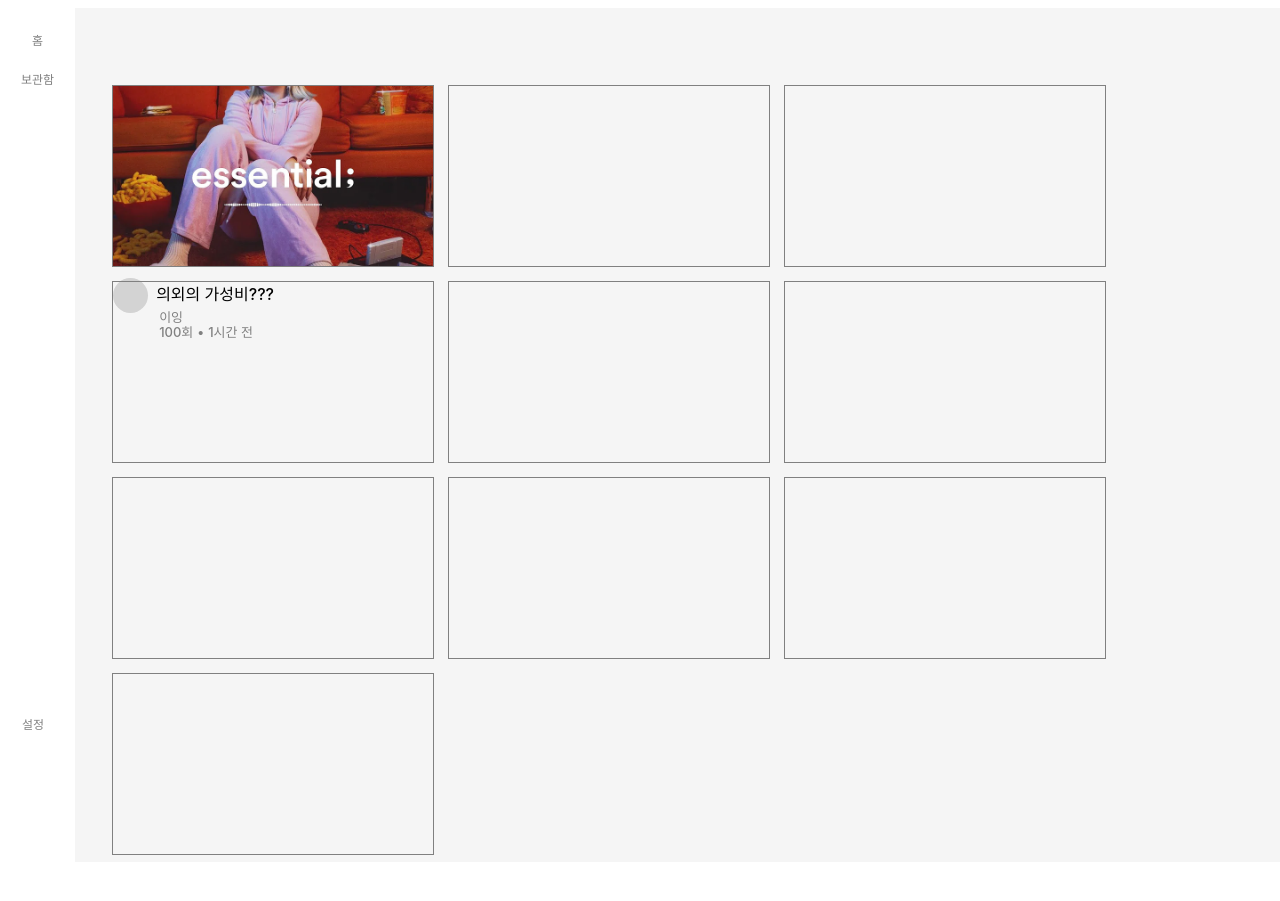
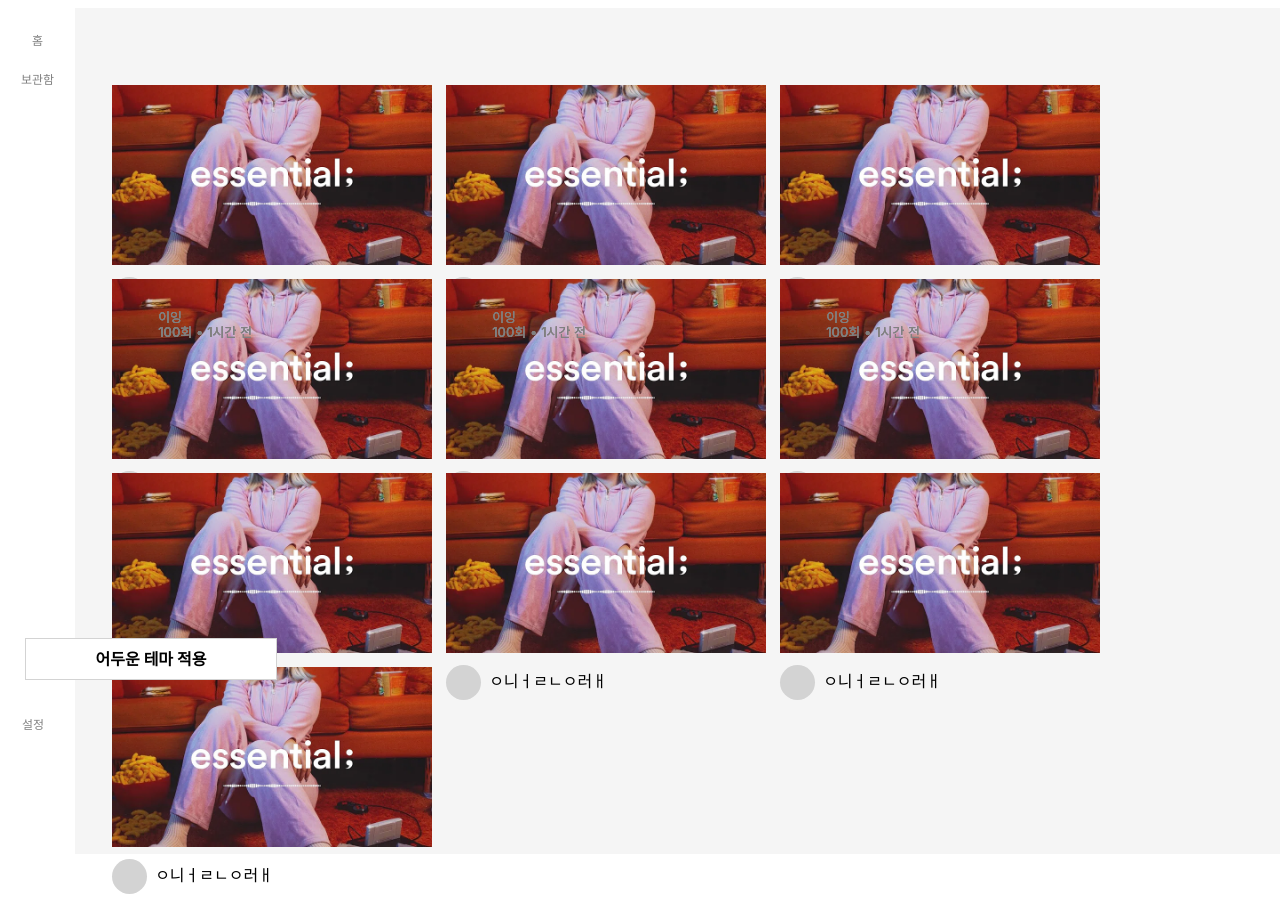
Before and after one commit to ehdguss/NewTube, a plain HTML site: page index.html in a window 1280 px wide. Both pictures are taken after a click on the button "설정". Shown: the part 47-948 px from the top of the page. Before the commit the page ends 909 px from the top, so only its background shows below. Drawn offline with Linux system fonts and the light colour scheme; some icons are missing.

Commit message:
layout + night mode

```diff
--- a/Contents.css
+++ b/Contents.css
@@ -42,6 +42,36 @@
     padding: 22px;
 }
 
+.optionMenu {
+    position: absolute;
+    z-index: 1;
+    bottom: 73px;
+    left: 25px;
+    border: lightgray 1px solid;
+    width: 250px;
+    height: 40px;
+    background-color: white;
+    display: none;
+}
+
+.mode {
+    text-align: center;
+    font-weight: 600;
+    cursor: pointer;
+    width:250px;
+    height: 40px;
+    border-bottom: lightgray 1px solid;
+    transition-duration: 0.5s;
+}
+
+.mode:hover {
+    background-color: whitesmoke;
+}
+
+.mode:active {
+    background-color: lightgray;
+}
+
 /**/
 
 .main-contents {
@@ -52,6 +82,7 @@
 .videos {
     display: flex;
     flex-wrap: wrap;
+    align-items: stretch;
     width: 95%;
     height: 90%;
     padding: 60px 30px 0 30px;
@@ -60,10 +91,11 @@
 }
 
 .video {
-    border: gray 1px solid;
     width: 320px;
     height: 180px;
     margin: 7px;
+    font-size: 16px;
+    font-weight: 500;
 }
 
 .video img {
@@ -78,12 +110,6 @@
 
 .videoTitle {
     line-height: 52px;
-}
-
-
-.video {
-    font-size: 16px;
-    font-weight: 500;
 }
 
 .uploadBtn {
@@ -101,6 +127,12 @@
     border-radius: 17.5px;
     margin: 8px 20px 0 0;
     background-color: lightgray;
+}
+
+.video a {
+    text-decoration: none;
+    color: black;
+    font-weight: 500;
 }
 
 .videoData {
@@ -137,3 +169,7 @@
         bottom: 337px;
     }
 }
+
+.showing {
+	display: block;
+}
--- /dev/null
+++ b/darkMode.js
@@ -0,0 +1,49 @@
+const optionBtn = document.getElementById("optionBtn");
+const optionMenu = document.getElementById("optionMenu");
+const SHOW = "showing";
+
+const mode = document.getElementById("mode");
+const body = document.querySelector("body");
+const main = document.getElementById("main");
+const img = document.getElementById("logo");
+
+let MenuOnOff = 0;
+let ModeOnOff = 0;
+
+function handleDarkMode() {
+    if(ModeOnOff == 0) {
+        body.style.backgroundColor = "#1C1C1C";
+        main.style.backgroundColor = "black";
+        body.style.color = "white";
+        main.style.color = "white";
+        logo.src = "image/logoBlack.png";
+
+        ModeOnOff = 1;
+    } else {
+        body.style.backgroundColor = "white";
+        main.style.backgroundColor = "whitesmoke";
+        body.style.color = "black";
+        main.style.color = "black";
+        logo.src = "image/logo.png";
+
+        ModeOnOff = 0;
+    }
+}
+
+function handleMenuShow() {
+    if(MenuOnOff == 0) {
+        optionMenu.classList.add(SHOW);
+        MenuOnOff = 1;
+    } else {
+        optionMenu.classList.remove(SHOW);
+        MenuOnOff = 0;
+    }
+
+}
+
+function inint() {
+    optionBtn.addEventListener("click", handleMenuShow);
+    mode.addEventListener("click", handleDarkMode);
+
+}
+inint();
--- a/header.css
+++ b/header.css
@@ -65,3 +65,12 @@ body {
         width: 200px;
     }
 }
+
+@media(max-width: 634px) {
+    .search input {
+        width: 120px;
+    }
+    .search {
+        padding-left: 10px;
+    }
+}
--- a/index.html
+++ b/index.html
@@ -19,7 +19,7 @@
             </div>
 
             <div class="logo">
-                <a href="" title="YouTube 홈"><img src="image/logo.png"></a>
+                <a href="" title="YouTube 홈"><img src="image/logo.png" id="logo"></a>
             </div>
             <div class="search">
                 <input type="text" placeholder="검색" class="searchBar">
@@ -47,40 +47,153 @@
                 </button>
             </div>
             <div class="option">
-                <button class="optionBtn">
+                <button class="optionBtn" id="optionBtn">
                     <i class="xi-cog xi-2x"></i>
                     <div class="btnText">설정</div>
                 </button>
+
+                <div class="optionMenu" id="optionMenu">
+                    <button class="mode" id="mode">어두운 테마 적용</button>
+                </div>
             </div>
         </div>
 
-        <div class="main-contents">
+        <div class="main-contents" id="main">
             <div class="videos">
 
                 <div class="video">
                     <a href="">
                         <img src="thumbnail/1.webp">
+                        <div class="profile"></div>
+                        <div class="videoTitle">ㅇ니ㅓㄹㄴㅇ러ㅐ</div>
+                        <div class="videoData">
+                            <div class="channelName">이잉</div>
+                            <div class="views">100회</div>
+                            <div class="uploadTime">1시간 전</div>
+                        </div>
                     </a>
-                    <div class="profile"></div>
-                    <div class="videoTitle">의외의 가성비???</div>
-                    <div class="videoData">
-                        <div class="channelName">이잉</div>
-                        <div class="views">100회</div>
-                        <div class="uploadTime">1시간 전</div>
-                    </div>
                 </div>
 
-                <div class="video"></div>
-                <div class="video"></div>
-                <div class="video"></div>
-                <div class="video"></div>
-                <div class="video"></div>
-                <div class="video"></div>
-                <div class="video"></div>
-                <div class="video"></div>
-                <div class="video"></div>
+                <div class="video">
+                    <a href="">
+                        <img src="thumbnail/1.webp">
+                        <div class="profile"></div>
+                        <div class="videoTitle">ㅇ니ㅓㄹㄴㅇ러ㅐ</div>
+                        <div class="videoData">
+                            <div class="channelName">이잉</div>
+                            <div class="views">100회</div>
+                            <div class="uploadTime">1시간 전</div>
+                        </div>
+                    </a>
+                </div>
+
+                <div class="video">
+                    <a href="">
+                        <img src="thumbnail/1.webp">
+                        <div class="profile"></div>
+                        <div class="videoTitle">ㅇ니ㅓㄹㄴㅇ러ㅐ</div>
+                        <div class="videoData">
+                            <div class="channelName">이잉</div>
+                            <div class="views">100회</div>
+                            <div class="uploadTime">1시간 전</div>
+                        </div>
+                    </a>
+                </div>
+
+                <div class="video">
+                    <a href="">
+                        <img src="thumbnail/1.webp">
+                        <div class="profile"></div>
+                        <div class="videoTitle">ㅇ니ㅓㄹㄴㅇ러ㅐ</div>
+                        <div class="videoData">
+                            <div class="channelName">이잉</div>
+                            <div class="views">100회</div>
+                            <div class="uploadTime">1시간 전</div>
+                        </div>
+                    </a>
+                </div>
+
+                <div class="video">
+                    <a href="">
+                        <img src="thumbnail/1.webp">
+                        <div class="profile"></div>
+                        <div class="videoTitle">ㅇ니ㅓㄹㄴㅇ러ㅐ</div>
+                        <div class="videoData">
+                            <div class="channelName">이잉</div>
+                            <div class="views">100회</div>
+                            <div class="uploadTime">1시간 전</div>
+                        </div>
+                    </a>
+                </div>
+
+                <div class="video">
+                    <a href="">
+                        <img src="thumbnail/1.webp">
+                        <div class="profile"></div>
+                        <div class="videoTitle">ㅇ니ㅓㄹㄴㅇ러ㅐ</div>
+                        <div class="videoData">
+                            <div class="channelName">이잉</div>
+                            <div class="views">100회</div>
+                            <div class="uploadTime">1시간 전</div>
+                        </div>
+                    </a>
+                </div>
+
+                <div class="video">
+                    <a href="">
+                        <img src="thumbnail/1.webp">
+                        <div class="profile"></div>
+                        <div class="videoTitle">ㅇ니ㅓㄹㄴㅇ러ㅐ</div>
+                        <div class="videoData">
+                            <div class="channelName">이잉</div>
+                            <div class="views">100회</div>
+                            <div class="uploadTime">1시간 전</div>
+                        </div>
+                    </a>
+                </div>
+
+                <div class="video">
+                    <a href="">
+                        <img src="thumbnail/1.webp">
+                        <div class="profile"></div>
+                        <div class="videoTitle">ㅇ니ㅓㄹㄴㅇ러ㅐ</div>
+                        <div class="videoData">
+                            <div class="channelName">이잉</div>
+                            <div class="views">100회</div>
+                            <div class="uploadTime">1시간 전</div>
+                        </div>
+                    </a>
+                </div>
+
+                <div class="video">
+                    <a href="">
+                        <img src="thumbnail/1.webp">
+                        <div class="profile"></div>
+                        <div class="videoTitle">ㅇ니ㅓㄹㄴㅇ러ㅐ</div>
+                        <div class="videoData">
+                            <div class="channelName">이잉</div>
+                            <div class="views">100회</div>
+                            <div class="uploadTime">1시간 전</div>
+                        </div>
+                    </a>
+                </div>
+
+                <div class="video">
+                    <a href="">
+                        <img src="thumbnail/1.webp">
+                        <div class="profile"></div>
+                        <div class="videoTitle">ㅇ니ㅓㄹㄴㅇ러ㅐ</div>
+                        <div class="videoData">
+                            <div class="channelName">이잉</div>
+                            <div class="views">100회</div>
+                            <div class="uploadTime">1시간 전</div>
+                        </div>
+                    </a>
+                </div>
             </div>
         </div>
     </section>
+
+    <script src="darkMode.js"></script>
 </body>
 </html>
```
Also changed, not shown: image/logoBlack.png (added).
